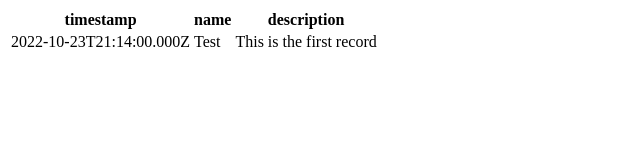
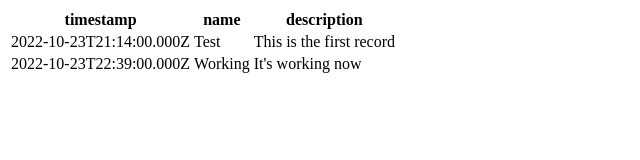
Before and after one commit to cmosher01/WebSiteBuilder, a plain HTML site: page docs/index.html in a window 1280 px wide. Shown: the whole page, without its empty margins (0-640 px from the left). Drawn offline with Linux system fonts and the light colour scheme.

Commit message:
auto build of 2a63984f9c9ef27ec144c695673e0da4c5a26a1b

```diff
--- a/docs/index.html
+++ b/docs/index.html
@@ -7,6 +7,7 @@
 </thead>
 <tbody>
 <tr><td>2022-10-23T21:14:00.000Z</td><td>Test</td><td>This is the first record</td></tr>
+<tr><td>2022-10-23T22:39:00.000Z</td><td>Working</td><td>It's working now</td></tr>
 </tbody>
 </table>
 </body>
```
